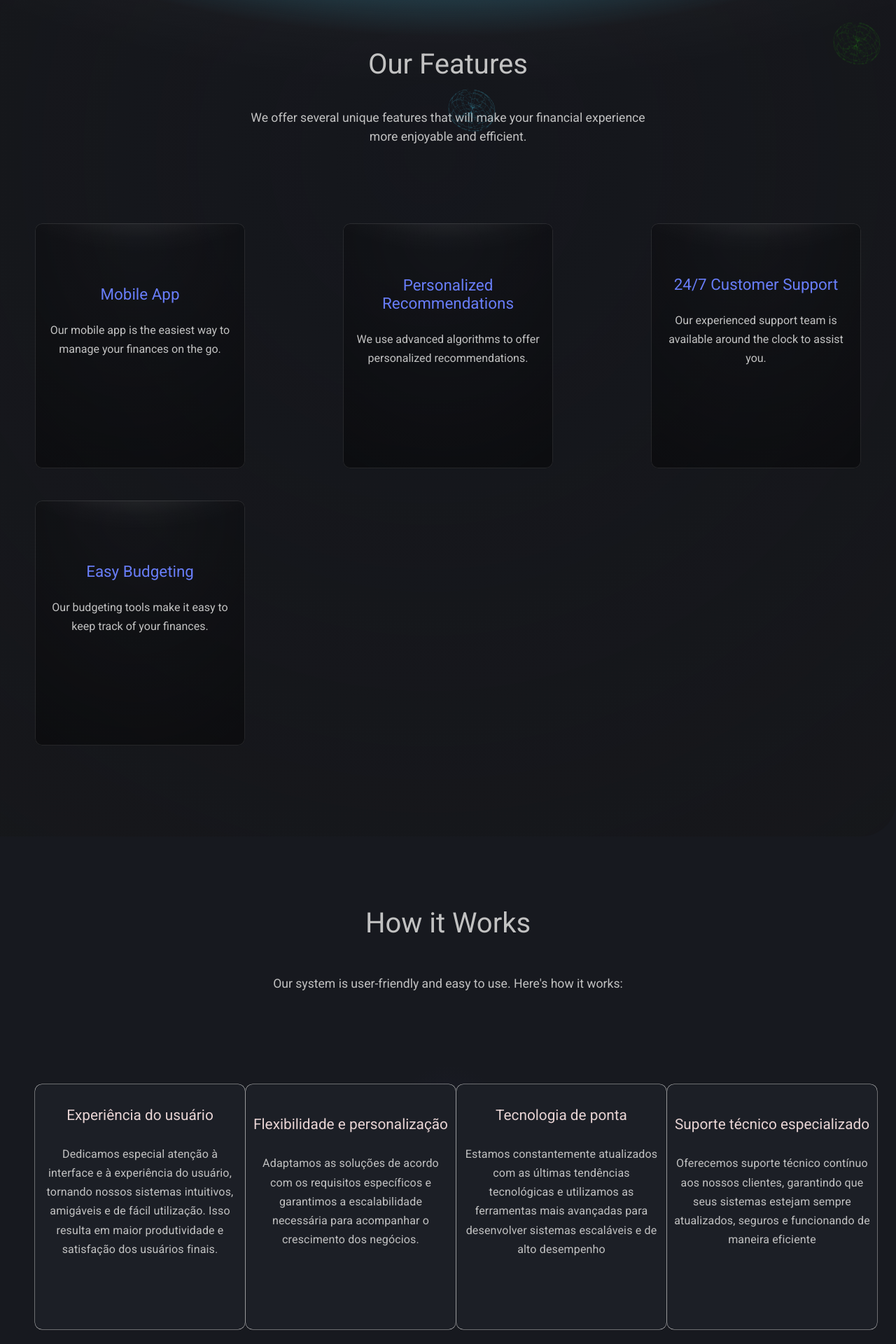
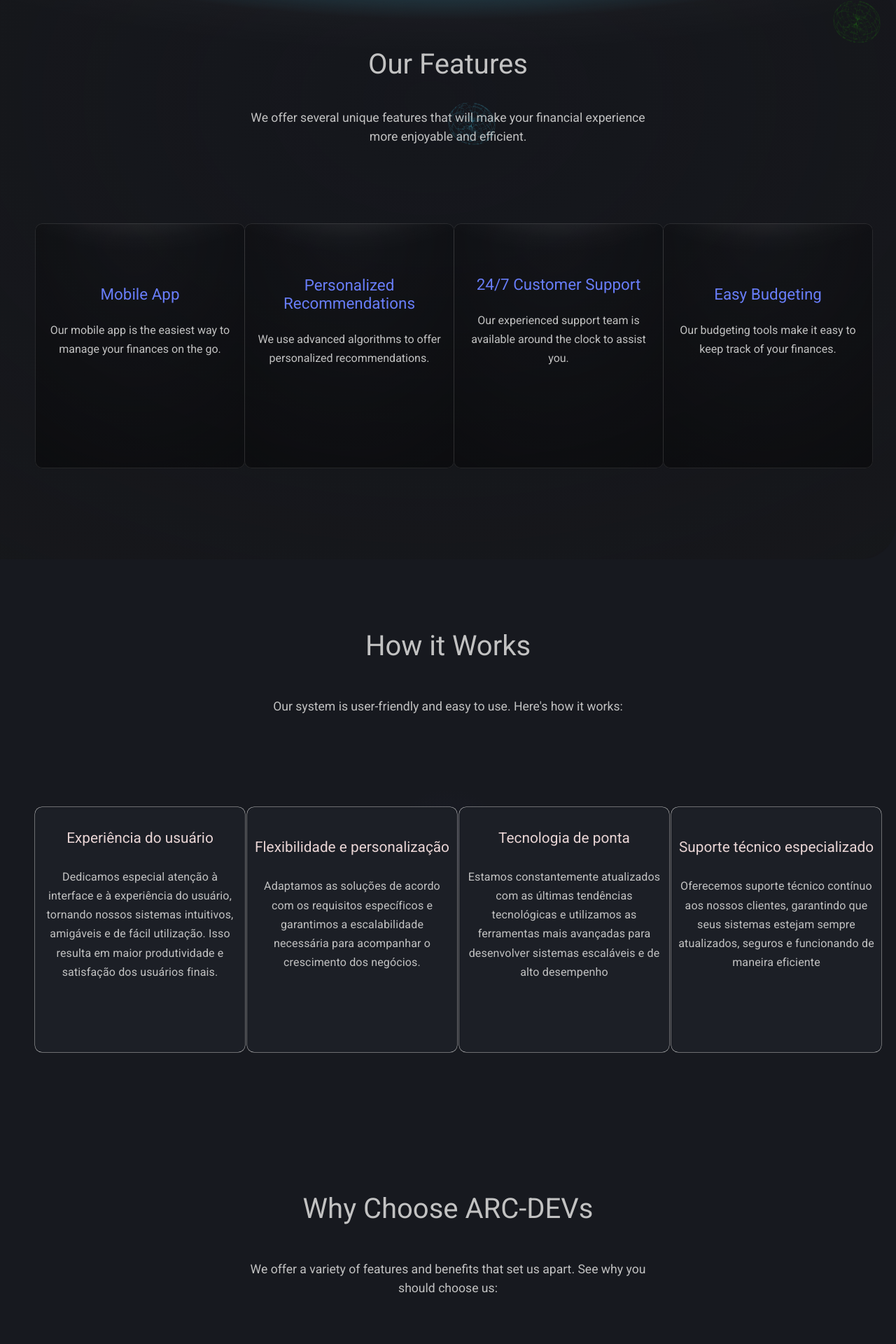
Before and after one commit to Elencio/ARC_DEVs_WEb, a React (Vite) app: page / in a window 1280 px wide. Shown: the part 830-2750 px from the top of the page at 70% size. Built offline with nearby package versions, Linux system fonts and the light colour scheme; a web font is replaced by a local one.

Commit message:
mecehendo com o grid

```diff
--- a/src/Web/ChooseFillance.tsx
+++ b/src/Web/ChooseFillance.tsx
@@ -51,7 +51,7 @@ const ButtonsWrapper = styled.div`
 export function WhyChooseIntellifinanceSection(){
   return (
     <WhyChooseIntellifinanceSectionWrapper>
-      <h2>Why Choose Intellifinance</h2>
+      <h2>Why Choose ARC-DEVs</h2>
       <p>
         We offer a variety of features and benefits that set us apart. See why you should choose us:
       </p>
--- a/src/Web/Getstarted.tsx
+++ b/src/Web/Getstarted.tsx
@@ -45,7 +45,7 @@ export function GetStartedTodaySection(){
     <GetStartedTodaySectionWrapper>
       <h2>Get Started Today</h2>
       <p>
-        Start managing your finances more efficiently and effectively with Intellifinance today.
+        Start managing your finances more efficiently and effectively with ARC-DEVs today.
       </p>
       <button>Open Your Account</button>
     </GetStartedTodaySectionWrapper>
--- a/src/Web/OurFeatures.tsx
+++ b/src/Web/OurFeatures.tsx
@@ -32,8 +32,9 @@ const OurFeaturesSectionWrapper = styled.div`
 `;
 
 const FeaturesWrapper = styled.div`
-  display: flex;
-  justify-content: space-between;
+  display: grid;
+  grid-template-columns: repeat(auto-fit, minmax(200px, 2fr));
+  grid-gap: 2rem;
   gap: 1rem;
   align-items: center;
   flex-wrap: wrap;
--- a/src/Web/Works.tsx
+++ b/src/Web/Works.tsx
@@ -31,7 +31,7 @@ const HowItWorksSectionWrapper = styled.div`
 const StepsWrapper = styled.div`
   display: grid;
   grid-template-columns: repeat(auto-fit, minmax(200px, 2fr));
-  grid-gap: 1.5rem;
+  grid-gap: 2rem;
   align-items: center;
   flex-wrap: wrap;
   max-width: 1400px;
```
